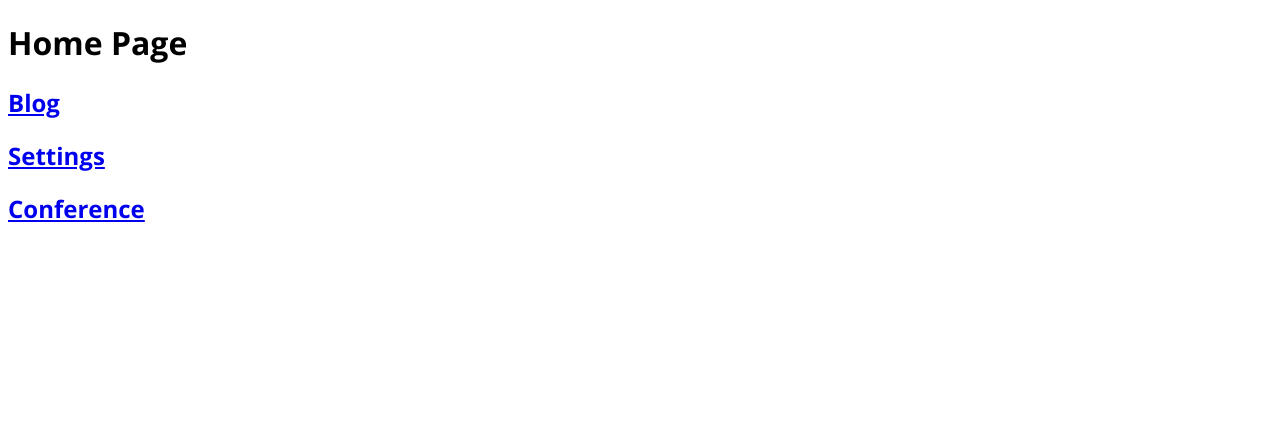
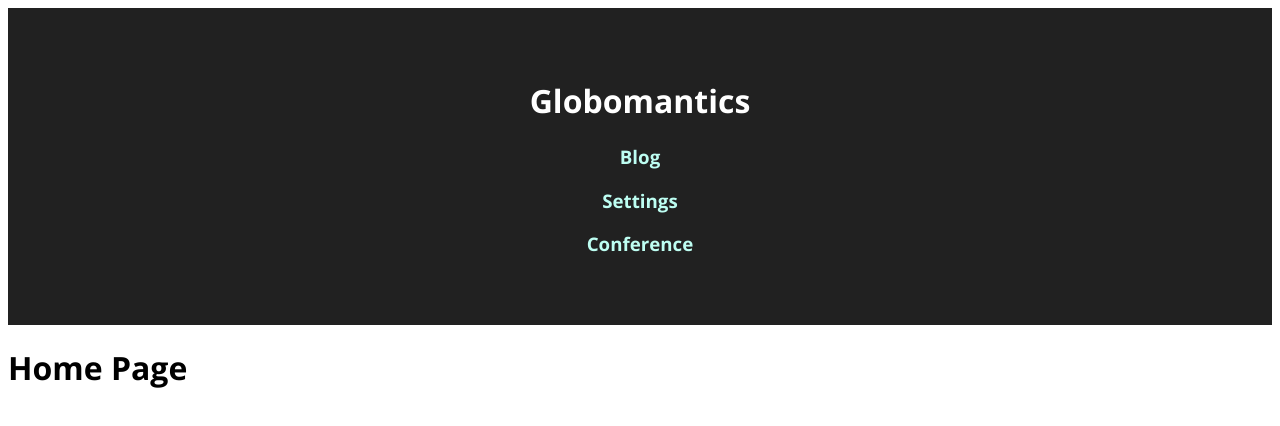
Before and after one commit to alifiyah29/Globomantics, a Next.js app: page /home in a window 1280 px wide. Shown: the top 426 px of the page. Built offline with nearby package versions, Linux system fonts and the light colour scheme.

Commit message:
Styling in Next.js

```diff
--- a/app/conference/layout.js
+++ b/app/conference/layout.js
@@ -3,9 +3,6 @@
 export default function ConferenceLayout({ children }) {
   return (
     <>
-      <header style={style.header}>
-        <h1>GLOBOMANTICS MANIACALLY TAKING TECH TO THE GLOBE</h1>
-      </header>
       <section>{children}</section>
     </>
   );
--- a/app/conference/page.js
+++ b/app/conference/page.js
@@ -4,7 +4,7 @@
 const page = () => {
   return (
     <>
-      <h1>Sessions</h1>
+      <h1>Conference</h1>
       <h2>
         <Link href="/conference/speakers">Speakers</Link>
       </h2>
--- a/app/home/page.js
+++ b/app/home/page.js
@@ -5,15 +5,6 @@
   return (
     <>
       <h1>Home Page</h1>
-      <h2>
-        <Link href="/blog">Blog</Link>
-      </h2>
-      <h2>
-        <Link href="/settings">Settings</Link>
-      </h2>
-      <h2>
-        <Link href="/conference">Conference</Link>
-      </h2>
     </>
   );
 };
--- a/app/layout.js
+++ b/app/layout.js
@@ -1,15 +1,41 @@
 import { Open_Sans } from "next/font/google";
+import Link from "next/link";
+import styles from "./rootstyle.module.css";
 
 const openSans = Open_Sans({
   subsets: ["latin"],
-  weights: [400]
-})
+  weights: [400],
+});
 
 export default function RootLayout({ children }) {
   return (
     <html lang="en" className={openSans.className}>
       <head />
-      <body>{children}</body>
+      <body>
+        <header className={styles.header}>
+          <h1>
+            <Link className={styles.homeLink} href="/home">
+              Globomantics
+            </Link>
+          </h1>
+          <h3>
+            <Link className={styles.menuBar} href="/blog">
+              Blog
+            </Link>
+          </h3>
+          <h3>
+            <Link className={styles.menuBar} href="/settings">
+              Settings
+            </Link>
+          </h3>
+          <h3>
+            <Link className={styles.menuBar} href="/conference">
+              Conference
+            </Link>
+          </h3>
+        </header>
+        {children}
+      </body>
     </html>
   );
 }
--- /dev/null
+++ b/app/rootstyle.module.css
@@ -0,0 +1,18 @@
+.homeLink {
+  text-decoration: none;
+  color: #fff;
+}
+
+.menuBar {
+  text-decoration: none;
+  color: #bdfef2;
+}
+
+.header {
+  width: 100%;
+  padding: 50px 0px 50px;
+  background: #212121;
+  color: #fff;
+  text-align: center;
+  justify-content: center;
+}
```
